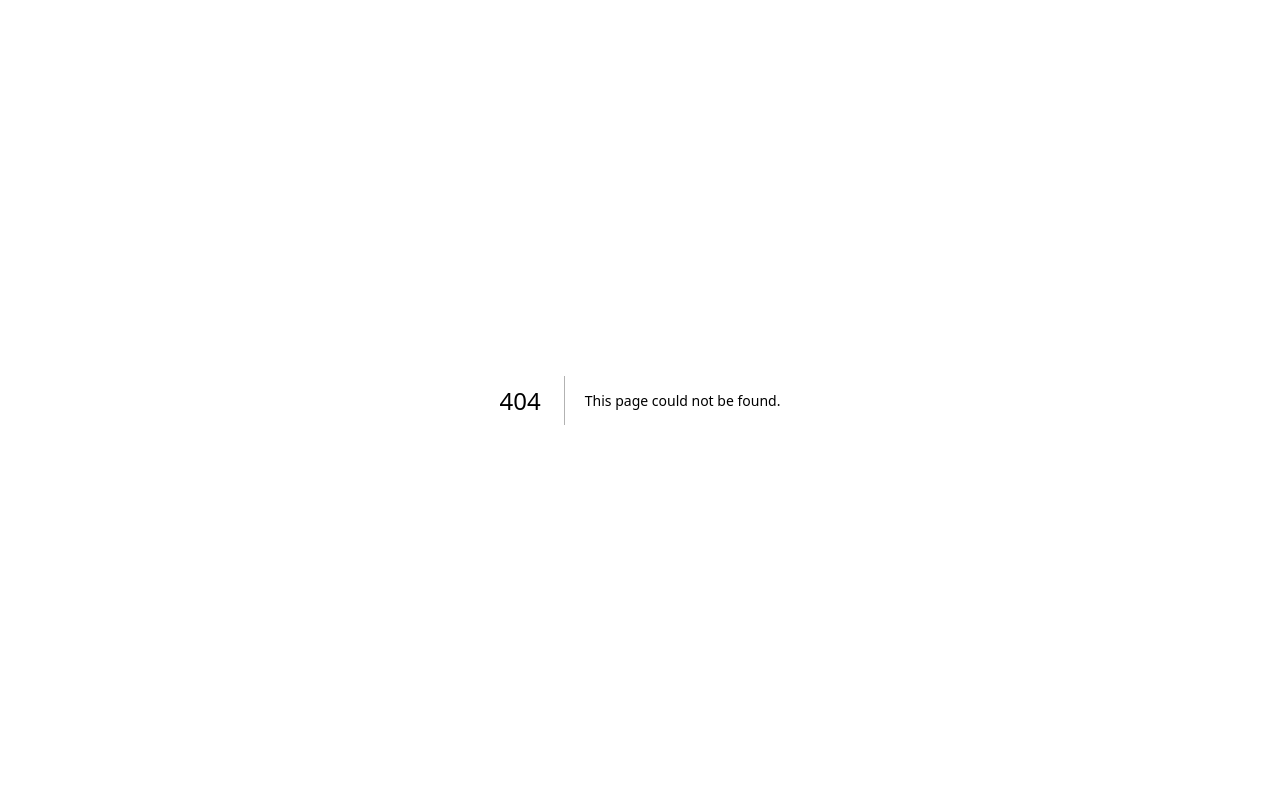
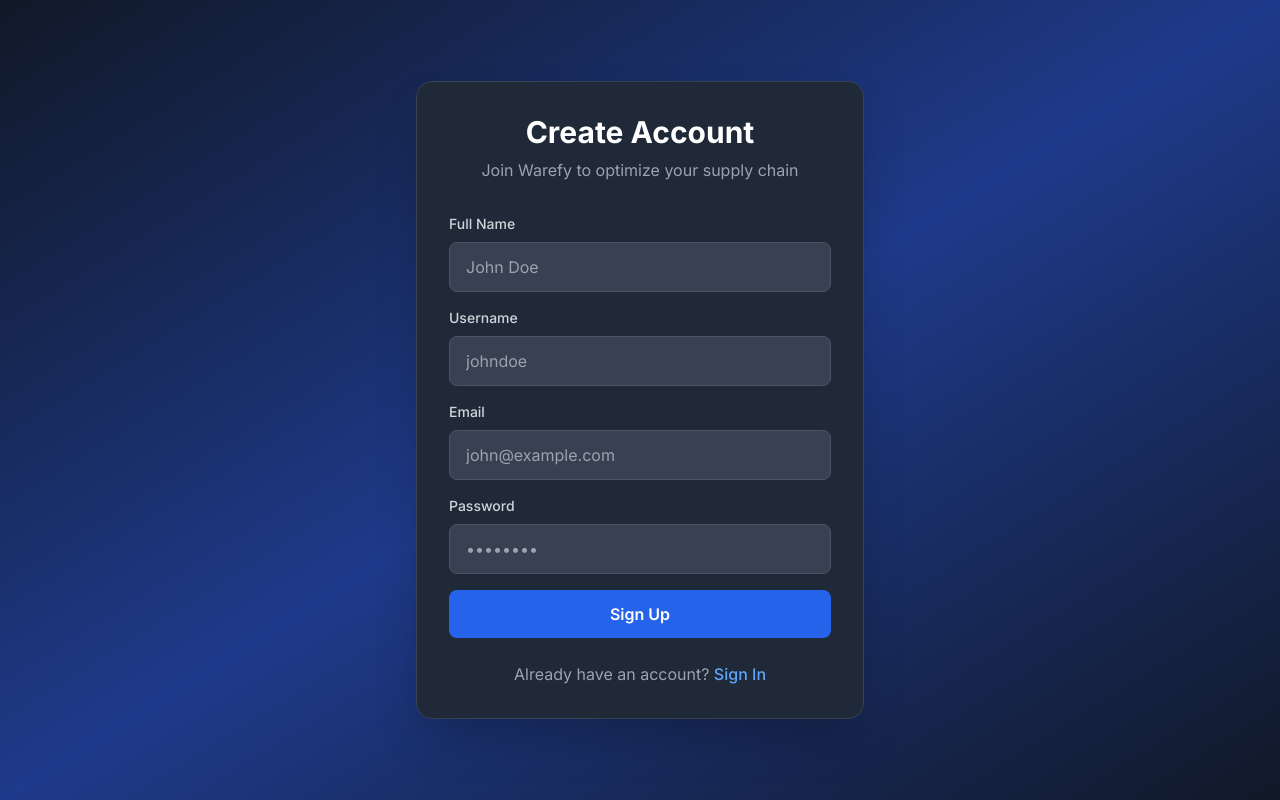
Before and after one commit to richardbranson077-sketch/Warefy, a Next.js app in the folder frontend/: page /register in a window 1280 px wide. Before the commit this address had no page. Built offline with nearby package versions, Linux system fonts and the light colour scheme.

Commit message:
Add registration page, update backend dependencies and schemas

```diff
--- /dev/null
+++ b/frontend/app/register/page.tsx
@@ -0,0 +1,125 @@
+'use client';
+
+import { useState } from 'react';
+import { useRouter } from 'next/navigation';
+import Link from 'next/link';
+import api from '@/lib/api';
+
+export default function RegisterPage() {
+    const router = useRouter();
+    const [formData, setFormData] = useState({
+        username: '',
+        email: '',
+        password: '',
+        full_name: ''
+    });
+    const [error, setError] = useState('');
+    const [loading, setLoading] = useState(false);
+
+    const handleSubmit = async (e: React.FormEvent) => {
+        e.preventDefault();
+        setError('');
+        setLoading(true);
+
+        try {
+            await api.post('/api/auth/register', formData);
+            router.push('/login?registered=true');
+        } catch (err: any) {
+            setError(err.response?.data?.detail || 'Registration failed');
+        } finally {
+            setLoading(false);
+        }
+    };
+
+    return (
+        <div className="min-h-screen bg-gradient-to-br from-gray-900 via-blue-900 to-gray-900 flex items-center justify-center p-4">
+            <div className="max-w-md w-full bg-gray-800 rounded-2xl shadow-2xl p-8 border border-gray-700">
+                <div className="text-center mb-8">
+                    <h1 className="text-3xl font-bold text-white mb-2">Create Account</h1>
+                    <p className="text-gray-400">Join Warefy to optimize your supply chain</p>
+                </div>
+
+                {error && (
+                    <div className="mb-4 p-3 bg-red-500/10 border border-red-500 rounded-lg text-red-400 text-sm">
+                        {error}
+                    </div>
+                )}
+
+                <form onSubmit={handleSubmit} className="space-y-4">
+                    <div>
+                        <label className="block text-sm font-medium text-gray-300 mb-2">
+                            Full Name
+                        </label>
+                        <input
+                            type="text"
+                            required
+                            value={formData.full_name}
+                            onChange={(e) => setFormData({ ...formData, full_name: e.target.value })}
+                            className="w-full px-4 py-3 bg-gray-700 border border-gray-600 rounded-lg text-white placeholder-gray-400 focus:outline-none focus:ring-2 focus:ring-blue-500"
+                            placeholder="John Doe"
+                        />
+                    </div>
+
+                    <div>
+                        <label className="block text-sm font-medium text-gray-300 mb-2">
+                            Username
+                        </label>
+                        <input
+                            type="text"
+                            required
+                            value={formData.username}
+                            onChange={(e) => setFormData({ ...formData, username: e.target.value })}
+                            className="w-full px-4 py-3 bg-gray-700 border border-gray-600 rounded-lg text-white placeholder-gray-400 focus:outline-none focus:ring-2 focus:ring-blue-500"
+                            placeholder="johndoe"
+                        />
+                    </div>
+
+                    <div>
+                        <label className="block text-sm font-medium text-gray-300 mb-2">
+                            Email
+                        </label>
+                        <input
+                            type="email"
+                            required
+                            value={formData.email}
+                            onChange={(e) => setFormData({ ...formData, email: e.target.value })}
+                            className="w-full px-4 py-3 bg-gray-700 border border-gray-600 rounded-lg text-white placeholder-gray-400 focus:outline-none focus:ring-2 focus:ring-blue-500"
+                            placeholder="john@example.com"
+                        />
+                    </div>
+
+                    <div>
+                        <label className="block text-sm font-medium text-gray-300 mb-2">
+                            Password
+                        </label>
+                        <input
+                            type="password"
+                            required
+                            value={formData.password}
+                            onChange={(e) => setFormData({ ...formData, password: e.target.value })}
+                            className="w-full px-4 py-3 bg-gray-700 border border-gray-600 rounded-lg text-white placeholder-gray-400 focus:outline-none focus:ring-2 focus:ring-blue-500"
+                            placeholder="••••••••"
+                        />
+                    </div>
+
+                    <button
+                        type="submit"
+                        disabled={loading}
+                        className="w-full py-3 bg-blue-600 hover:bg-blue-700 text-white font-semibold rounded-lg transition disabled:opacity-50 disabled:cursor-not-allowed"
+                    >
+                        {loading ? 'Creating Account...' : 'Sign Up'}
+                    </button>
+                </form>
+
+                <div className="mt-6 text-center">
+                    <p className="text-gray-400">
+                        Already have an account?{' '}
+                        <Link href="/login" className="text-blue-400 hover:text-blue-300 font-medium">
+                            Sign In
+                        </Link>
+                    </p>
+                </div>
+            </div>
+        </div>
+    );
+}
```
Also changed, not shown: 2 other files (tests, documents, lock files or other folders).
